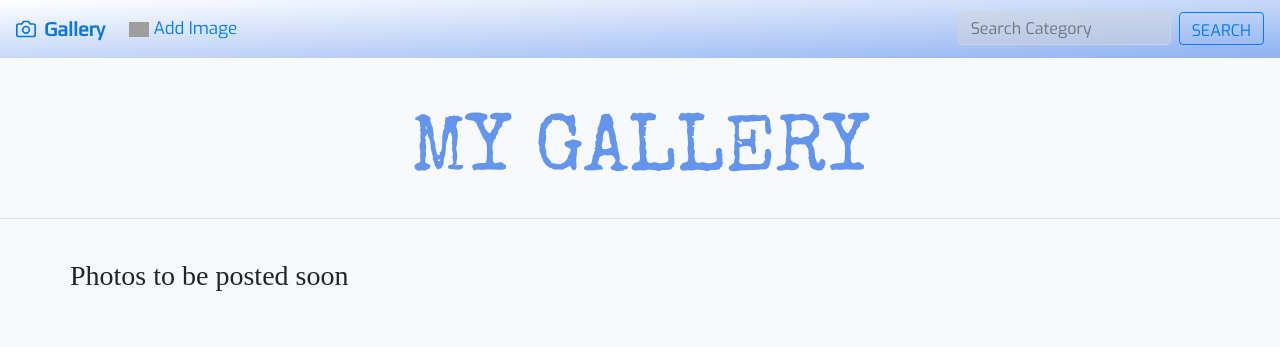
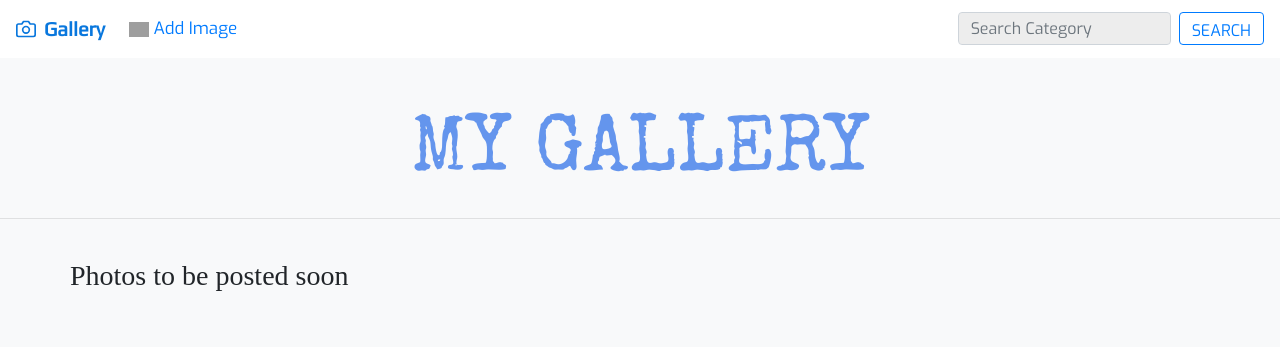
Before and after one commit to Brayooh/my-gallery, a Django app: page / in a window 1280 px wide. Shown: the top 347 px of the page. Run offline with Django 3.2, Linux system fonts and the light colour scheme; data that the repository does not hold is empty; some libraries are stand-ins or nearby versions; some web fonts are replaced; grey boxes are pictures that could not be loaded.

Commit message:
change navbar color

```diff
--- a/gallery/templates/navbar.html
+++ b/gallery/templates/navbar.html
@@ -2,7 +2,7 @@
     <body>
 
 <div class="">
-    <nav class="navbar navbar-expand-md" style="background-image: linear-gradient(to bottom right, rgb(255, 255, 255), rgba(100, 148, 237, 0.726)); background-color: rgb(255, 255, 255);">
+    <nav class="navbar navbar-expand-md" >
         <a style="color: rgb(9, 119, 221);" href="{% url 'home' %}" class="navbar-brand d-flex align-items-center">
             <svg xmlns="http://www.w3.org/2000/svg" width="20" height="20" fill="none" stroke="currentColor"
                 stroke-linecap="round" stroke-linejoin="round" stroke-width="2" aria-hidden="true" class="mr-2"
```
